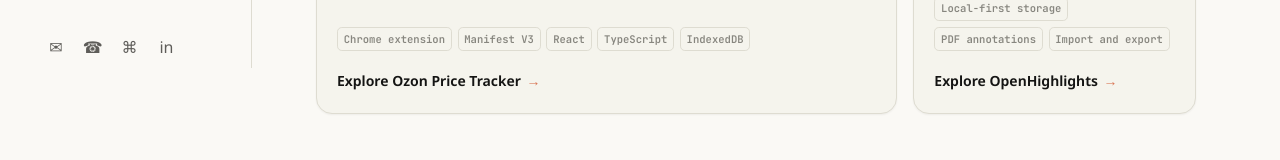
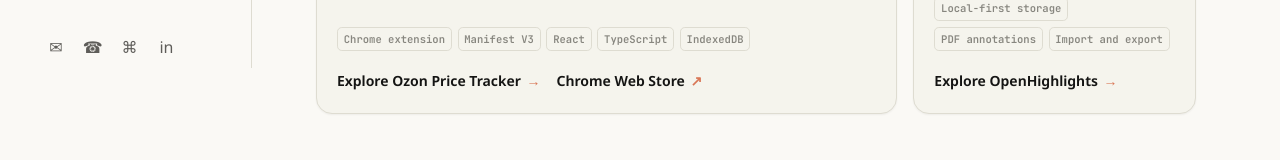
Before and after one commit to Luffy-me/website, a Next.js app: page /projects in a window 1280 px wide. Shown: the part 732-892 px from the top of the page. Built offline with nearby package versions, Linux system fonts and the light colour scheme; no server answers; a web font is replaced by a local one.

Commit message:
Link Ozon Price Tracker to Chrome Web Store

```diff
--- a/app/ProjectCard.tsx
+++ b/app/ProjectCard.tsx
@@ -3,5 +3,5 @@
 
 export function ProjectCard({ project, featured = false }: { project: Project; featured?: boolean }) {
   const href = project.href ?? `/projects/${project.slug}`;
-  return <article className={`project-card project-${project.slug}${featured ? " project-card-featured" : ""}`}><div className="project-card-topline"><span className={`status status-${project.status.toLowerCase().replaceAll(" ", "-")}`}>{project.status}</span></div><div className="project-visual" aria-hidden="true"><span /><span /><span /><span /></div><h3><Link href={href}>{project.name}</Link></h3><p>{project.summary}</p><ul className="capability-list">{project.capabilities.map((capability) => <li key={capability}>{capability}</li>)}</ul><div className="tag-list" aria-label={`${project.name} technologies`}>{project.technologies.map((technology) => <span key={technology}>{technology}</span>)}</div><div className="project-actions"><Link className="text-action" href={href}>Explore {project.name} <span aria-hidden="true">→</span></Link>{project.links?.live && <a className="text-action" href={project.links.live}>Live product <span aria-hidden="true">↗</span></a>}{project.links?.source && <a className="text-action" href={project.links.source}>Source <span aria-hidden="true">↗</span></a>}</div></article>;
+  return <article className={`project-card project-${project.slug}${featured ? " project-card-featured" : ""}`}><div className="project-card-topline"><span className={`status status-${project.status.toLowerCase().replaceAll(" ", "-")}`}>{project.status}</span></div><div className="project-visual" aria-hidden="true"><span /><span /><span /><span /></div><h3><Link href={href}>{project.name}</Link></h3><p>{project.summary}</p><ul className="capability-list">{project.capabilities.map((capability) => <li key={capability}>{capability}</li>)}</ul><div className="tag-list" aria-label={`${project.name} technologies`}>{project.technologies.map((technology) => <span key={technology}>{technology}</span>)}</div><div className="project-actions"><Link className="text-action" href={href}>Explore {project.name} <span aria-hidden="true">→</span></Link>{project.links?.live && <a className="text-action" href={project.links.live} target="_blank" rel="noreferrer">Chrome Web Store <span aria-hidden="true">↗</span></a>}{project.links?.source && <a className="text-action" href={project.links.source}>Source <span aria-hidden="true">↗</span></a>}</div></article>;
 }
--- a/app/ozon-price-tracker/page.tsx
+++ b/app/ozon-price-tracker/page.tsx
@@ -4,6 +4,8 @@
 import { SiteFooter } from "../SiteFooter";
 import { SiteSidebar } from "../SiteSidebar";
 import "./ozon-price-tracker.css";
+
+const chromeWebStoreUrl = "https://chromewebstore.google.com/detail/ozon-price-tracker/dodppojnnlcmbjeenenmpalmiikkmfkh";
 
 export const metadata: Metadata = {
   title: "Ozon Price Tracker — Know when the price is right",
@@ -39,13 +41,13 @@
 export default function OzonPriceTrackerPage() {
   return <div className="site-shell op-shell"><a className="skip-link" href="#main-content">Skip to content</a><SiteSidebar active="work" /><MobileNavigation active="work" />
     <main className="page-content op-page" id="main-content">
-      <section className="op-hero"><div className="op-hero-copy"><p className="eyebrow">A Dey Intelligence product · Chrome extension</p><h1>Know when the<br /><em>price is right.</em></h1><p className="op-lede">Ozon Price Tracker gives every price a history—so you can spot real drops, set your target, and buy with context instead of urgency.</p><div className="hero-actions"><a className="button button-primary" href="#how-it-works">See how it works <span aria-hidden="true">↓</span></a><span className="op-available"><i /> Published product</span></div><div className="op-proof"><span><b>Private by design</b> Stored on your device</span><span><b>Watch automatically</b> Target-price alerts</span><span><b>Always portable</b> Import and export</span></div></div><div className="op-hero-art"><div className="op-badge">PRICE<br /><strong>DROP</strong><small>−18%</small></div><div className="op-receipt"><small>PRICE CHECK · TODAY</small><strong>7 490 ₽</strong><span>Previous price <s>9 090 ₽</s></span><div><i />Target reached</div></div><div className="op-ring ring-one" /><div className="op-ring ring-two" /></div></section>
+      <section className="op-hero"><div className="op-hero-copy"><p className="eyebrow">A Dey Intelligence product · Chrome extension</p><h1>Know when the<br /><em>price is right.</em></h1><p className="op-lede">Ozon Price Tracker gives every price a history—so you can spot real drops, set your target, and buy with context instead of urgency.</p><div className="hero-actions"><a className="button button-primary" href={chromeWebStoreUrl} target="_blank" rel="noreferrer">Add to Chrome <span aria-hidden="true">↗</span></a><a className="text-action" href="#how-it-works">See how it works <span aria-hidden="true">↓</span></a><span className="op-available"><i /> Published product</span></div><div className="op-proof"><span><b>Private by design</b> Stored on your device</span><span><b>Watch automatically</b> Target-price alerts</span><span><b>Always portable</b> Import and export</span></div></div><div className="op-hero-art"><div className="op-badge">PRICE<br /><strong>DROP</strong><small>−18%</small></div><div className="op-receipt"><small>PRICE CHECK · TODAY</small><strong>7 490 ₽</strong><span>Previous price <s>9 090 ₽</s></span><div><i />Target reached</div></div><div className="op-ring ring-one" /><div className="op-ring ring-two" /></div></section>
       <section className="op-ticker" aria-label="Product benefits"><span>TRACK</span><i>↓</i><span>COMPARE</span><i>↓</i><span>WAIT</span><i>↓</i><span>SAVE</span><i>↓</i><span>TRACK</span></section>
       <section id="how-it-works" className="op-showcase ruled"><div className="op-section-copy"><p className="eyebrow">Your prices, in perspective</p><h2>A dashboard built<br />for better timing.</h2><p>Save a product once. The tracker turns future checks into a readable history and keeps the next useful action close.</p></div><DashboardVisual /></section>
       <section className="op-history ruled"><ChartVisual /><div className="op-section-copy"><p className="eyebrow">Context beats urgency</p><h2>Today’s price is only<br />one point on the line.</h2><p>Marketplace discounts can be noisy. A visible history makes it easier to separate a meaningful drop from a familiar price wearing a new badge.</p><div className="op-stat-row"><span><strong>90 days</strong>Clear price context</span><span><strong>1 target</strong>A decision made early</span></div></div></section>
       <section className="op-features ruled"><div className="op-section-copy"><p className="eyebrow">Quietly useful</p><h2>Everything needed.<br />Nothing in the way.</h2></div><div className="op-feature-grid">{features.map(([number, title, body]) => <article key={number}><span>{number}</span><h3>{title}</h3><p>{body}</p></article>)}</div></section>
       <section className="op-local ruled"><div className="op-local-mark"><span>LOCAL</span><strong>FIRST</strong><small>PRICE DATA</small></div><div><p className="eyebrow">Your watchlist belongs to you</p><h2>Private history.<br />Portable backup.</h2><p>Tracked products and their price history live in your browser’s local database. Export a backup when you want one, import it when you need it, and keep control of the record behind your decisions.</p><div className="op-local-tags"><span>IndexedDB</span><span>JSON backup</span><span>No account required</span></div></div></section>
-      <section className="op-final"><p className="eyebrow">A clearer way to wait</p><h2>Stop checking.<br />Start tracking.</h2><p>Let the price come to you—and know exactly what changed when it does.</p><div className="hero-actions"><Link className="button button-primary" href="/projects">View all work <span aria-hidden="true">→</span></Link><Link className="text-action" href="/openhighlights">Explore OpenHighlights <span aria-hidden="true">↗</span></Link></div></section>
+      <section className="op-final"><p className="eyebrow">A clearer way to wait</p><h2>Stop checking.<br />Start tracking.</h2><p>Let the price come to you—and know exactly what changed when it does.</p><div className="hero-actions"><a className="button button-primary" href={chromeWebStoreUrl} target="_blank" rel="noreferrer">Get Ozon Price Tracker <span aria-hidden="true">↗</span></a><Link className="text-action" href="/projects">View all work <span aria-hidden="true">→</span></Link></div></section>
       <SiteFooter />
     </main>
   </div>;
--- a/app/projects-data.ts
+++ b/app/projects-data.ts
@@ -7,7 +7,7 @@
 };
 
 export const projects: Project[] = [
-  { slug: "ozon-price-tracker", href: "/ozon-price-tracker", name: "Ozon Price Tracker", summary: "A private Chrome extension that turns Ozon price checks into a useful history with target alerts.", status: "Published", capabilities: ["Automatic price history", "Target-price alerts", "Product dashboard", "Import and export"], technologies: ["Chrome extension", "Manifest V3", "React", "TypeScript", "IndexedDB"], problem: "Ozon prices change often, making it difficult to know whether today’s deal is genuinely good or simply looks urgent.", solution: "Ozon Price Tracker saves product prices over time, makes trends easy to read, and alerts shoppers when a chosen target is reached.", architecture: "A Manifest V3 Chrome extension uses a React and TypeScript interface with IndexedDB for private, local price history.", technicalDecisions: ["Keep price history on the user’s device.", "Use a clear visual timeline instead of isolated price snapshots.", "Support portable backups through import and export.", "Make alerts intentional and product-specific."], challenges: ["Capturing useful price changes without making routine tracking intrusive.", "Presenting enough history for a confident purchase decision without clutter."], currentStatus: "Published as a Chrome extension." },
+  { slug: "ozon-price-tracker", href: "/ozon-price-tracker", name: "Ozon Price Tracker", summary: "A private Chrome extension that turns Ozon price checks into a useful history with target alerts.", status: "Published", capabilities: ["Automatic price history", "Target-price alerts", "Product dashboard", "Import and export"], technologies: ["Chrome extension", "Manifest V3", "React", "TypeScript", "IndexedDB"], problem: "Ozon prices change often, making it difficult to know whether today’s deal is genuinely good or simply looks urgent.", solution: "Ozon Price Tracker saves product prices over time, makes trends easy to read, and alerts shoppers when a chosen target is reached.", architecture: "A Manifest V3 Chrome extension uses a React and TypeScript interface with IndexedDB for private, local price history.", technicalDecisions: ["Keep price history on the user’s device.", "Use a clear visual timeline instead of isolated price snapshots.", "Support portable backups through import and export.", "Make alerts intentional and product-specific."], challenges: ["Capturing useful price changes without making routine tracking intrusive.", "Presenting enough history for a confident purchase decision without clutter."], currentStatus: "Published as a Chrome extension.", links: { live: "https://chromewebstore.google.com/detail/ozon-price-tracker/dodppojnnlcmbjeenenmpalmiikkmfkh" } },
   { slug: "openhighlights", href: "/openhighlights", name: "OpenHighlights", summary: "A local-first reading library for the passages, notes, and documents you want to keep.", status: "In development", capabilities: ["Web highlights", "Notes and tags", "Local PDF library", "Markdown and JSON export"], technologies: ["Chrome extension", "Local-first storage", "PDF annotations", "Import and export"], problem: "Useful ideas disappear between tabs, bookmarks, and documents, while many reading tools require handing personal research to a cloud service.", solution: "OpenHighlights keeps highlights, notes, saved pages, and PDFs together in a private library stored on the user’s device.", architecture: "A Chrome extension captures and restores highlights on supported pages while keeping the library, attachments, offline snapshots, and PDF files in local browser storage.", technicalDecisions: ["Keep user data local by default.", "Support portable Markdown and JSON exports.", "Make web pages and PDFs part of the same searchable library.", "Preview imported data before adding it."], challenges: ["Restoring durable highlights when web pages change.", "Keeping imported reading history useful when source exports do not contain exact DOM anchors."], currentStatus: "In development for the Chrome Web Store." },
 ];
 
```
